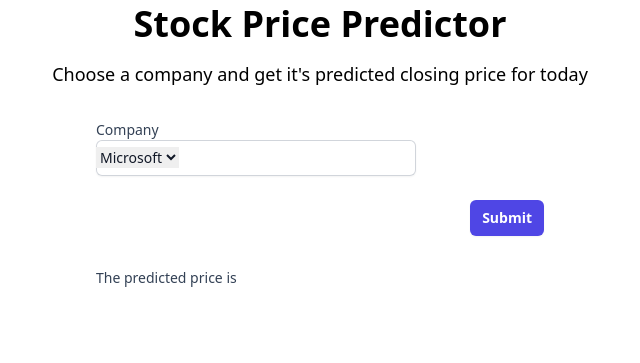
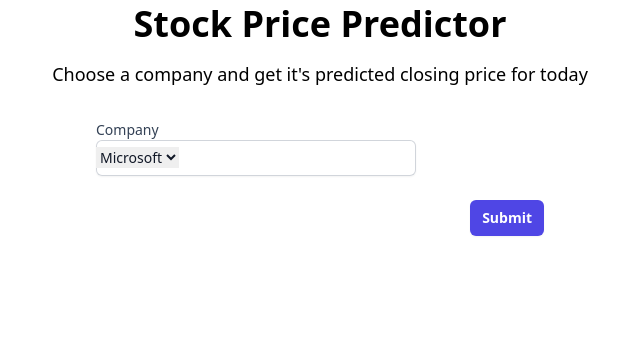
Before and after one commit to hridaya423/stock-price-predictor, a Flask app: page / in a window 1280 px wide. Shown: the part 104-467 px from the top of the page, without its empty margins (320-960 px from the left). Run offline with Flask 3, Linux system fonts and the light colour scheme; some libraries are stand-ins or nearby versions.

Commit message:
Update index.html

```diff
--- a/templates/index.html
+++ b/templates/index.html
@@ -26,9 +26,7 @@
   </div>
 
     </div>
-    <div class="max-w-md mx-auto mt-8">
-    <span class="block text-sm font-medium text-slate-700">The predicted price is {{ pprice }}</span>
-    </div>
+
 
     <p class="text-lg text-center mt-8"><strong>{{ message }}</strong></p>
 
```
